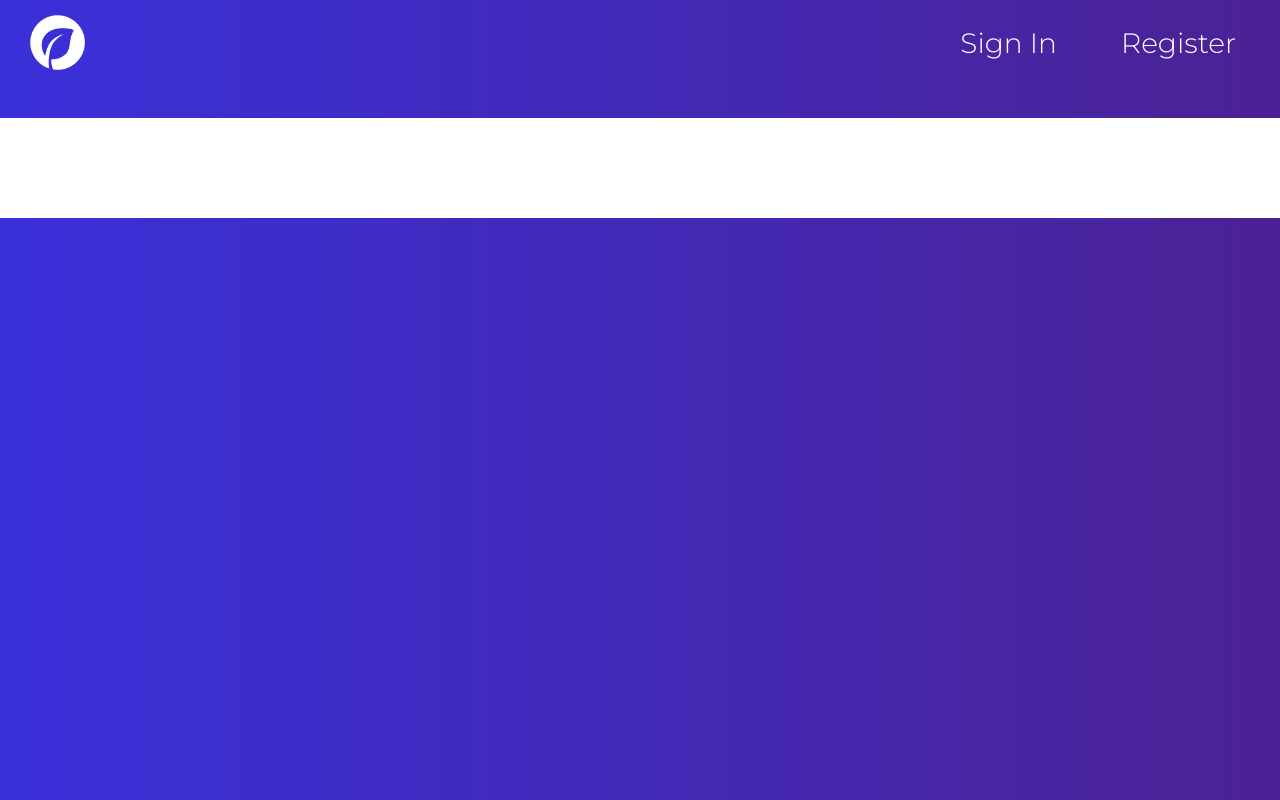
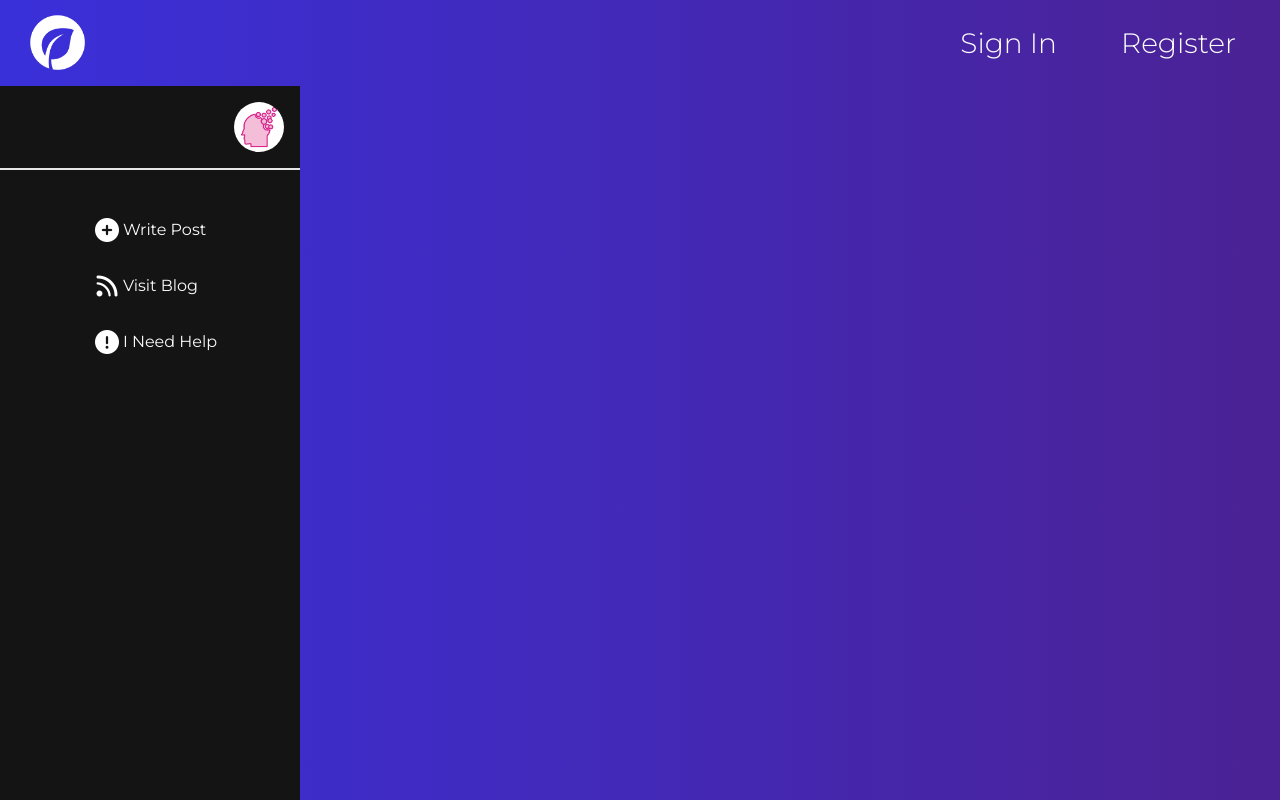
Before and after one commit to alissatroiano/betamind, a Django app: template profiles/templates/profiles/profile.html in a window 1280 px wide. Run offline with Django 3.2, Linux system fonts and the light colour scheme; the template is opened without the code that fills it, so the values that code supplies are empty.

Commit message:
Added profile navigation links and profile image

```diff
--- a/profiles/templates/profiles/profile.html
+++ b/profiles/templates/profiles/profile.html
@@ -9,20 +9,70 @@
 {% endblock %}
 
 {% block content %}
-    <div id="profile_breadcrumb_wrapper_sm">
+    <div class="sidebar_sm d-lg-none d-block">
+        <div class="profile_image_container_sm">
+                <div class="profile_image_wrapper_sm">
+                    <img src="{{MEDIA_URL}}default_profile_image.webp"
+                    alt="Default Profile Image"
+                    class="profile_image_sm"
+                    width="100"
+                    height="100">
+                </div>
+              </div>
         <nav aria-label="breadcrumb">
             <!-- Nav Breadcrumb Links for Mobile Only -->
-            <ul class="d-flex justify-content-center d-lg-none dashboard_nav_mobile">
+            <ul class="d-flex justify-content-center d-lg-none profile_links_sm">
                 <li class="profile_link_sm">
-                    <a href="#"><i class="fas fa-circle-plus"></i></a>
+                    <a href="#"><i class="fas fa-circle-plus link_icon_sm"></i></a>
                 </li>
                 <li class="profile_link_sm">
-                    <a href="#"><i class="fa-solid fa-rss"></i></a>
+                    <a href="#"><i class="fa-solid fa-rss link_icon_sm"></i></a>
                 </li>
                 <li class="profile_link_sm">
-                    <a href="#"><i class="fa-solid fa-circle-exclamation"></i></a>
+                    <a href="#"><i class="fa-solid fa-circle-exclamation link_icon_sm"></i></a>
                 </li>
             </ul>
         </nav>
     </div>
+    <div class="container-fluid h-100 d-none d-lg-block">
+        <div class="row h-100">
+            <div class="col-12 col-md-4 col-lg-4 col-xl-4 p-0 sidebar_lg">
+              <!-- Profile Image LG -->
+              <div class="profile_image_container_lg">
+                <div class="profile_image_wrapper_lg">
+                    <img src="{{MEDIA_URL}}default_profile_image.webp"
+                    alt="Default Profile Image"
+                    class="profile_image_lg"
+                    width="100"
+                    height="100">
+                </div>
+              </div>
+              <hr class="profile_block_divider_lg">
+              <!-- Profile Links LG-->
+              <div class="links_container_lg">
+                <ul class="profile_links_lg fa-ul">
+                    <li class="profile_link_lg">
+                        <span class="fa-li">
+                            <i class="fas fa-circle-plus link_icon_lg"></i>
+                        </span>
+                        <a href="#">Write Post</a>
+                    </li>
+                    <li class="profile_link_lg">
+                        <span class="fa-li">
+                            <i class="fas fa-rss link_icon_lg"></i>
+                        </span>
+                        <a href="#">Visit Blog</a>
+                    </li>
+                    <li class="profile_link_lg">
+                        <span class="fa-li">
+                            <i class="fas fa-circle-exclamation link_icon_lg"></i>
+                        </span>
+                        <a href="#">I Need Help</a>
+                    </li>
+                </ul>
+              </div>
+              <!-- Links -->
+            </div>
+            <div class="col-lg-8"></div>
+        </div>
 {% endblock %}
--- a/static/css/profile.css
+++ b/static/css/profile.css
@@ -1,6 +1,6 @@
-#profile_breadcrumb_wrapper_sm {
+.sidebar_sm {
     margin-top: 2rem;
-    background-color: white;
+    background-color: #141414;
     min-height: 100px;
     font-size: 1.5rem;
 }
@@ -9,6 +9,79 @@ ul {
     list-style-type: none;
 }
 
+/* Profile Image and Links SM */
+.profile_image_sm {
+    margin: 1rem 1rem 1rem 0;
+    width: 40px;
+    height: 40px;
+    border-radius: 50%;
+    float: right;
+}
+
+.profile_links_sm {
+    clear: both;
+}
+
 .profile_link_sm {
-    margin: 0 2rem;
+    margin: 1rem 2rem;
 }
+
+.link_icon_sm {
+     color: #fafafa;
+}
+
+/* Start of larger screens */
+@media screen and (min-width: 992px) {
+
+    .profile_block_divider_lg {
+        clear: both;
+        display: block;
+        border: 1px solid rgb(230, 230, 230);
+        opacity: 1;
+    }
+
+    .sidebar_lg {
+        background-color: #141414;
+        width: 300px;
+    }
+
+    /* Profile SideBar */
+
+    .profile_image_wrapper_lg {
+        margin-right: 1rem;
+        margin-top: 1rem;
+        margin-bottom: 1rem;
+    }
+
+    .profile_image_lg {
+        float: right;
+        border-radius: 50%;
+        width: 50px;
+        height: 50px;
+        margin-bottom: 1rem;
+    }
+
+    /* Sidebar Links */
+
+    .links_container_lg {
+        display: flex;
+        flex-direction: column;
+        align-items: center;
+    }
+
+    .link_icon_lg {
+        color: white;
+        font-size: 1.5rem;
+    }
+
+    .profile_link_lg {
+        margin: 2rem 0;
+        font-family: "Montserrat", sans-serif;
+    }
+
+    .profile_link_lg a {
+        color: #fafafa;
+        text-decoration: none;
+    }
+
+}
```
Also changed, not shown: media/default_profile_image.webp (added), media/replika_3.png (added).
